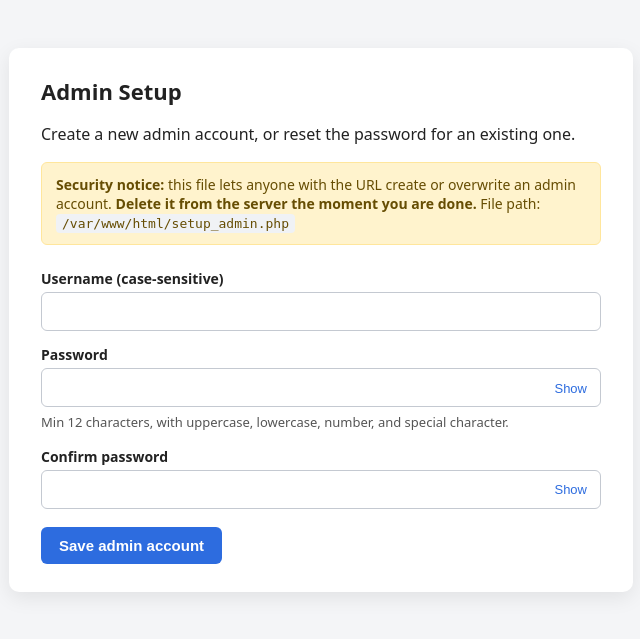
After one commit to Frenzy0/Intramuros_Experience_Portal, a PHP site: page /setup_admin.php in a window 1280 px wide. The commit adds this page. Shown: the top 639 px of the page, without its empty margins (319-959 px from the left). Run offline with PHP 8.4, Linux system fonts and the light colour scheme.

Commit message:
case sensitive for admin login and mininum pass requirements with toast

```diff
--- a/admin_login.php
+++ b/admin_login.php
@@ -33,7 +33,7 @@ if ($count_result) {
     }
 }
 
-$stmt = $conn->prepare("SELECT id, username, password_hash FROM admin_users WHERE username = ? LIMIT 1");
+$stmt = $conn->prepare("SELECT id, username, password_hash FROM admin_users WHERE BINARY username = ? LIMIT 1");
 $stmt->bind_param('s', $username);
 $stmt->execute();
 $result = $stmt->get_result();
--- /dev/null
+++ b/setup_admin.php
@@ -0,0 +1,282 @@
+<?php
+/**
+ * setup_admin.php — one-shot bootstrap/recovery utility.
+ *
+ * Use this to create the first admin account, or to reset a forgotten
+ * admin password. Hashes the password with bcrypt (password_hash) and
+ * writes it directly to the admin_users table.
+ *
+ * SECURITY: DELETE THIS FILE FROM THE SERVER IMMEDIATELY AFTER USE.
+ * Anyone who can reach this URL can take over the admin account.
+ */
+
+require __DIR__ . '/Config.php';
+require __DIR__ . '/admin_helpers.php';
+
+$errors  = [];
+$success = null;
+$form    = ['username' => '', 'mode' => ''];
+
+function validate_password($pwd) {
+    $missing = [];
+    if (strlen($pwd) < 12)                      $missing[] = '12+ characters';
+    if (!preg_match('/[A-Z]/', $pwd))           $missing[] = 'an uppercase letter';
+    if (!preg_match('/[a-z]/', $pwd))           $missing[] = 'a lowercase letter';
+    if (!preg_match('/[0-9]/', $pwd))           $missing[] = 'a number';
+    if (!preg_match('/[^A-Za-z0-9]/', $pwd))    $missing[] = 'a special character';
+    return $missing;
+}
+
+// Self-delete action.
+if ($_SERVER['REQUEST_METHOD'] === 'POST' && ($_POST['action'] ?? '') === 'self_delete') {
+    $deleted = @unlink(__FILE__);
+    header('Content-Type: text/html; charset=utf-8');
+    echo '<!doctype html><meta charset="utf-8"><title>setup_admin.php</title>';
+    echo '<body style="font-family:system-ui,Segoe UI,Arial,sans-serif;max-width:640px;margin:64px auto;padding:24px;">';
+    if ($deleted) {
+        echo '<h1 style="color:#0a7f3f;">setup_admin.php deleted</h1>';
+        echo '<p>The setup file has been removed from the server. You can close this tab.</p>';
+        echo '<p><a href="Index.php">Go to the homepage</a></p>';
+    } else {
+        echo '<h1 style="color:#c0392b;">Could not auto-delete</h1>';
+        echo '<p>The web server user does not have permission to delete <code>'
+           . htmlspecialchars(__FILE__, ENT_QUOTES, 'UTF-8') . '</code>.</p>';
+        echo '<p><strong>Please delete this file manually right now.</strong></p>';
+    }
+    echo '</body>';
+    exit;
+}
+
+if ($_SERVER['REQUEST_METHOD'] === 'POST' && ($_POST['action'] ?? '') === 'save') {
+    $username        = trim($_POST['username']        ?? '');
+    $password        = $_POST['password']              ?? '';
+    $confirm         = $_POST['confirm_password']      ?? '';
+    $form['username'] = $username;
+
+    if ($username === '')                $errors[] = 'Username is required.';
+    if (strlen($username) > 50)          $errors[] = 'Username must be 50 characters or fewer.';
+    if ($password === '')                $errors[] = 'Password is required.';
+    if ($password !== $confirm)          $errors[] = 'Password and confirmation do not match.';
+
+    $missing = validate_password($password);
+    if (!empty($missing)) {
+        $errors[] = 'Password must include ' . implode(', ', $missing) . '.';
+    }
+
+    if (empty($errors)) {
+        $hash = password_hash($password, PASSWORD_BCRYPT);
+
+        // Case-sensitive lookup so admin and ADMIN are distinct.
+        $check = $conn->prepare("SELECT id FROM admin_users WHERE BINARY username = ? LIMIT 1");
+        $check->bind_param('s', $username);
+        $check->execute();
+        $existing = $check->get_result()->fetch_assoc();
+        $check->close();
+
+        if ($existing) {
+            $stmt = $conn->prepare("UPDATE admin_users SET password_hash = ? WHERE id = ?");
+            $stmt->bind_param('si', $hash, $existing['id']);
+            $stmt->execute();
+            $stmt->close();
+            $form['mode'] = 'updated';
+            log_activity($conn, $username, 'profile_updated', 'Password reset via setup_admin.php');
+        } else {
+            $stmt = $conn->prepare("INSERT INTO admin_users (username, password_hash) VALUES (?, ?)");
+            $stmt->bind_param('ss', $username, $hash);
+            $stmt->execute();
+            $stmt->close();
+            $form['mode'] = 'created';
+            log_activity($conn, $username, 'profile_updated', 'Admin created via setup_admin.php');
+        }
+        $success = $username;
+    }
+}
+?>
+<!doctype html>
+<html lang="en">
+<head>
+<meta charset="utf-8">
+<title>Admin Setup — Intramuros Feedback Portal</title>
+<meta name="robots" content="noindex,nofollow">
+<style>
+    body {
+        font-family: system-ui, "Segoe UI", Arial, sans-serif;
+        background: #f4f5f7;
+        margin: 0;
+        padding: 48px 16px;
+        color: #222;
+    }
+    .card {
+        max-width: 560px;
+        margin: 0 auto;
+        background: #fff;
+        border-radius: 10px;
+        padding: 28px 32px;
+        box-shadow: 0 6px 20px rgba(0,0,0,.08);
+    }
+    h1 { margin: 0 0 8px; font-size: 22px; }
+    p  { line-height: 1.5; }
+    .warn {
+        background: #fff3cd;
+        border: 1px solid #ffe69c;
+        color: #664d03;
+        padding: 12px 14px;
+        border-radius: 6px;
+        margin: 16px 0 24px;
+        font-size: 14px;
+    }
+    .danger {
+        background: #f8d7da;
+        border: 1px solid #f1aeb5;
+        color: #842029;
+        padding: 14px 16px;
+        border-radius: 6px;
+        margin: 16px 0 24px;
+    }
+    .success {
+        background: #d1e7dd;
+        border: 1px solid #a3cfbb;
+        color: #0f5132;
+        padding: 14px 16px;
+        border-radius: 6px;
+        margin: 16px 0 24px;
+    }
+    label {
+        display: block;
+        margin: 14px 0 4px;
+        font-weight: 600;
+        font-size: 14px;
+    }
+    input[type=text], input[type=password] {
+        width: 100%;
+        box-sizing: border-box;
+        padding: 10px 12px;
+        border: 1px solid #c4c9d1;
+        border-radius: 6px;
+        font-size: 15px;
+    }
+    input:focus { outline: none; border-color: #4a6ee0; }
+    .rules {
+        font-size: 13px;
+        color: #555;
+        margin: 6px 0 0;
+    }
+    .btn {
+        display: inline-block;
+        margin-top: 18px;
+        padding: 10px 18px;
+        border: 0;
+        border-radius: 6px;
+        font-size: 15px;
+        font-weight: 600;
+        cursor: pointer;
+    }
+    .btn-primary { background: #2d6cdf; color: #fff; }
+    .btn-primary:hover { background: #224fa6; }
+    .btn-danger  { background: #c0392b; color: #fff; }
+    .btn-danger:hover  { background: #922d22; }
+    code {
+        background: #f0f2f5;
+        padding: 2px 6px;
+        border-radius: 4px;
+        font-size: 13px;
+    }
+    .row { display: flex; gap: 10px; align-items: center; flex-wrap: wrap; }
+    .pwd-wrap { position: relative; }
+    .pwd-toggle {
+        position: absolute;
+        right: 6px;
+        top: 50%;
+        transform: translateY(-50%);
+        background: transparent;
+        border: 0;
+        cursor: pointer;
+        font-size: 13px;
+        color: #2d6cdf;
+        padding: 4px 8px;
+    }
+    ul.errors { color: #842029; margin: 0; padding-left: 20px; }
+</style>
+</head>
+<body>
+<div class="card">
+    <h1>Admin Setup</h1>
+    <p>Create a new admin account, or reset the password for an existing one.</p>
+
+    <div class="warn">
+        <strong>Security notice:</strong> this file lets anyone with the URL
+        create or overwrite an admin account. <strong>Delete it from the
+        server the moment you are done.</strong> File path:
+        <code><?= htmlspecialchars(__FILE__, ENT_QUOTES, 'UTF-8') ?></code>
+    </div>
+
+    <?php if ($success): ?>
+        <div class="success">
+            <strong>Success.</strong>
+            Admin <code><?= htmlspecialchars($success, ENT_QUOTES, 'UTF-8') ?></code>
+            was <?= $form['mode'] === 'created' ? 'created' : 'updated' ?>.
+            You can now sign in from <a href="Index.php">the homepage</a>.
+        </div>
+        <div class="danger">
+            <strong>Now delete <code>setup_admin.php</code>.</strong>
+            Leaving it on the server is a takeover risk. Use the button below
+            to delete it automatically, or remove it manually from
+            <code><?= htmlspecialchars(__DIR__, ENT_QUOTES, 'UTF-8') ?></code>.
+            <form method="post" style="margin-top:12px;"
+                  onsubmit="return confirm('Delete setup_admin.php from the server now?');">
+                <input type="hidden" name="action" value="self_delete">
+                <button type="submit" class="btn btn-danger">Delete setup_admin.php now</button>
+            </form>
+        </div>
+    <?php endif; ?>
+
+    <?php if (!empty($errors)): ?>
+        <div class="danger">
+            <strong>Please fix the following:</strong>
+            <ul class="errors">
+                <?php foreach ($errors as $e): ?>
+                    <li><?= htmlspecialchars($e, ENT_QUOTES, 'UTF-8') ?></li>
+                <?php endforeach; ?>
+            </ul>
+        </div>
+    <?php endif; ?>
+
+    <form method="post" autocomplete="off">
+        <input type="hidden" name="action" value="save">
+
+        <label for="username">Username (case-sensitive)</label>
+        <input type="text" id="username" name="username" maxlength="50" required
+               value="<?= htmlspecialchars($form['username'], ENT_QUOTES, 'UTF-8') ?>">
+
+        <label for="password">Password</label>
+        <div class="pwd-wrap">
+            <input type="password" id="password" name="password" required>
+            <button type="button" class="pwd-toggle"
+                    onclick="togglePwd('password', this)">Show</button>
+        </div>
+        <p class="rules">Min 12 characters, with uppercase, lowercase, number, and special character.</p>
+
+        <label for="confirm_password">Confirm password</label>
+        <div class="pwd-wrap">
+            <input type="password" id="confirm_password" name="confirm_password" required>
+            <button type="button" class="pwd-toggle"
+                    onclick="togglePwd('confirm_password', this)">Show</button>
+        </div>
+
+        <div class="row">
+            <button type="submit" class="btn btn-primary">Save admin account</button>
+        </div>
+    </form>
+</div>
+
+<script>
+function togglePwd(id, btn) {
+    var el = document.getElementById(id);
+    if (!el) return;
+    var showing = el.type === 'password';
+    el.type = showing ? 'text' : 'password';
+    btn.textContent = showing ? 'Hide' : 'Show';
+}
+</script>
+</body>
+</html>
```
Also changed, not shown: Index.php (+19 -4 lines), admin_change_credentials.php (+14 -6 lines), intramuros_db_admin.sql (+9 -1 lines), js/script.js (+24 -5 lines).
